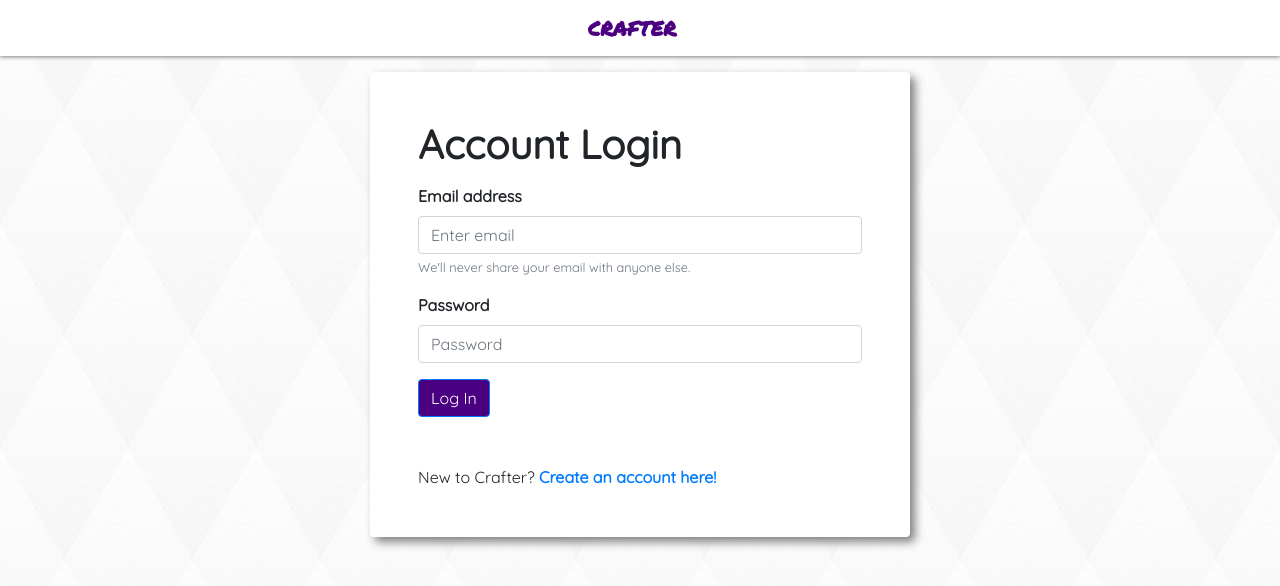
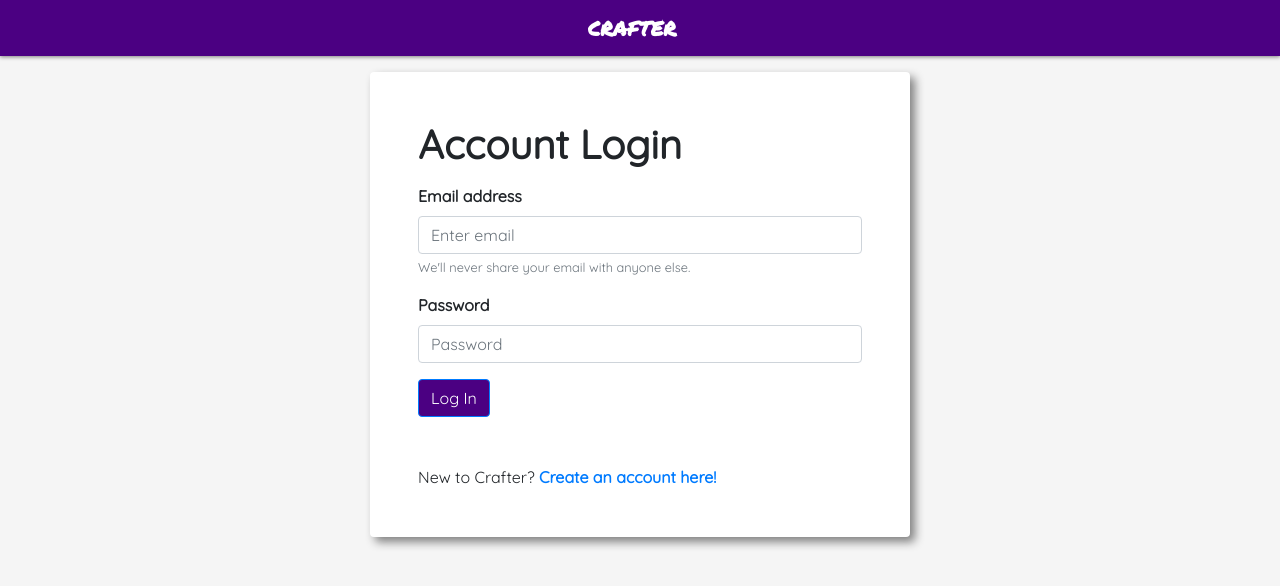
Before and after one commit to nick-ramsay/project-3, a React (Create React App) app in the folder client/: page / in a window 1280 px wide. Shown: the top 586 px of the page. Built offline with nearby package versions, Linux system fonts and the light colour scheme; what @react-pdf/renderer would draw is missing.

Commit message:
Added more default formatting, removed background image

```diff
--- a/client/src/App.css
+++ b/client/src/App.css
@@ -1,6 +1,19 @@
 body {
   font-family: 'Quicksand', sans-serif;
-  background: linear-gradient(rgba(0, 0, 0, 0.0025), rgba(0, 0, 0, 0.0025)), url("./images/background-pattern.png");
+  background-color: whitesmoke;
+  /*background: linear-gradient(rgba(0, 0, 0, 0.0025), rgba(0, 0, 0, 0.0025)), url("./images/background-pattern.png");*/
+}
+
+.navbar {
+  background-color: indigo;
+}
+
+.nav-item {
+  color: white;
+}
+
+.nav-item:hover {
+  color: gold;
 }
 
 .btn {
@@ -17,11 +30,11 @@ body {
   color: indigo;
   background-color: #ffffff;
   border-color: #ffffff;
-  box-shadow: 0 0 0 0.1rem rgba(75, 0, 130, 0.6);
+  box-shadow: 0 0 0 0.1rem rgba(255, 215, 0, 0.6);
 }
 
 .form-control:focus {
-  box-shadow: 0 0 0 0.1rem rgba(75, 0, 130, 0.6);
+  box-shadow: 0 0 0 0.1rem rgba(255, 215, 0, 0.6);
   border: none;
 }
 
@@ -30,9 +43,13 @@ body {
   background-color: white;
 }
 
-.navbar-brand, .navbar-brand:hover {
+.navbar-brand {
   font-family: 'Permanent Marker', cursive;
-  color: indigo;
+  color: #ffffff;
+}
+
+.navbar-brand:hover {
+  color: gold;
 }
 
 .App {
@@ -73,3 +90,17 @@ body {
     transform: rotate(360deg);
   }
 }
+
+@keyframes shuffle {
+  0% { transform: translate(5px, 0px) rotate(0deg); }
+  10% { transform: translate(-5px, 0px) rotate(0deg); }
+  20% { transform: translate(4px, 0px) rotate(0deg); }
+  30% { transform: translate(-4px, 0px) rotate(0deg); }
+  40% { transform: translate(3px, 0px) rotate(0deg); }
+  50% { transform: translate(-3px, 0px) rotate(0deg); }
+  60% { transform: translate(2px, 0px) rotate(0deg); }
+  70% { transform: translate(-2px, 0px) rotate(0deg); }
+  80% { transform: translate(1px, 0px) rotate(0deg); }
+  90% { transform: translate(-1px, 0px) rotate(0deg); }
+  100% { transform: translate(0px, 0px) rotate(0deg); }
+}
--- a/client/src/components/NavbarComponent/style.css
+++ b/client/src/components/NavbarComponent/style.css
@@ -4,17 +4,8 @@ img {
     color: indigo;
 }
 
-nav {
-    background-color: white;
-}
-
 .navbar {
     box-shadow: 0px 0.5px 4px grey;
-}
-
-.navbar-custom .navbar-nav .nav-link {
-    color: indigo;
-    font-weight: 900;
 }
 
 .navbar-toggler-icon {
@@ -33,23 +24,3 @@ nav {
 span:hover {
     cursor: pointer;
 }
-
-.navbar-brand {
-    animation: shuffle 3s;
-    color: indigo;
-}
-
-
-@keyframes shuffle {
-    0% { transform: translate(5px, 0px) rotate(0deg); }
-    10% { transform: translate(-5px, 0px) rotate(0deg); }
-    20% { transform: translate(4px, 0px) rotate(0deg); }
-    30% { transform: translate(-4px, 0px) rotate(0deg); }
-    40% { transform: translate(3px, 0px) rotate(0deg); }
-    50% { transform: translate(-3px, 0px) rotate(0deg); }
-    60% { transform: translate(2px, 0px) rotate(0deg); }
-    70% { transform: translate(-2px, 0px) rotate(0deg); }
-    80% { transform: translate(1px, 0px) rotate(0deg); }
-    90% { transform: translate(-1px, 0px) rotate(0deg); }
-    100% { transform: translate(0px, 0px) rotate(0deg); }
-  }
```
